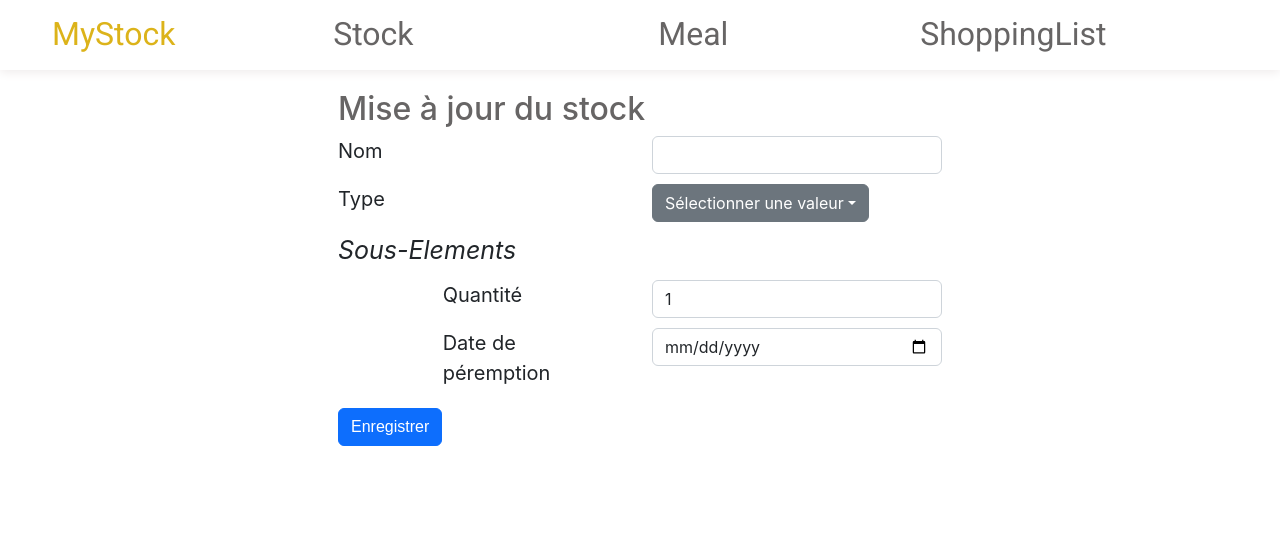
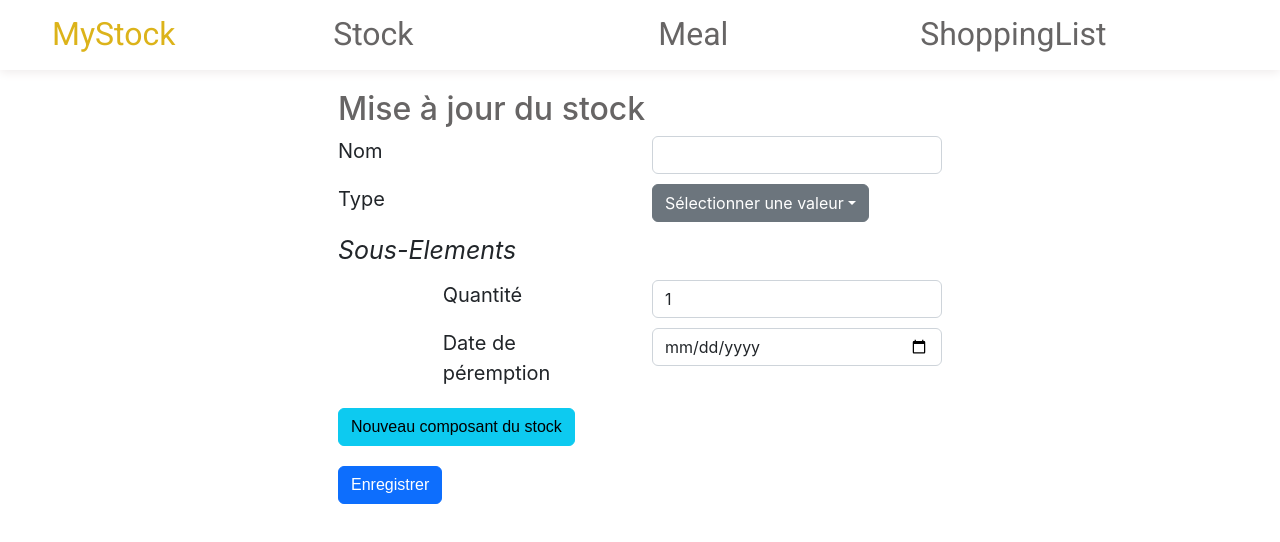
Before and after one commit to plouiserre/ShoppingManagerV2, a React (Create React App) app in the folder shopping-manager-front/: page /Stock/add in a window 1280 px wide. Shown: the top 542 px of the page. Built offline with nearby package versions, Linux system fonts and the light colour scheme.

Commit message:
can add empty stockitem

```diff
--- a/shopping-manager-front/src/components/Stock/StockForm/StockForm.jsx
+++ b/shopping-manager-front/src/components/Stock/StockForm/StockForm.jsx
@@ -1,10 +1,13 @@
 import { ErrorMessage } from "../../Global/ErrorMessage/ErrorMessage";
-import { StockItemForm } from "../StockItemForm/StockItemForm";
+import { StockListForm } from "../StockListForm/StockListForm";
 import { CustomButton } from "../../Reusable/CustomButton/CustomButton";
 import s from "./style.module.css";
 import { BootstrapDropdown } from "../../Reusable/BootstrapDropdown/BootstrapDropdown";
 import { useState } from "react";
+import { useDispatch } from "react-redux";
+import { addStockItemEmpty } from "../../../store/stock/stockitem-slice";
 
+//TODO déplacer dans containers
 export function StockForm({
   stock,
   visibility,
@@ -12,11 +15,15 @@ export function StockForm({
   saveStock,
   defaultValueTypeStock,
 }) {
+  var dispatch = useDispatch();
   const allTypesStock = ["Légumes", "Viande", "Petit déjeuner"];
   const [typeStock, setTypeStock] = useState(defaultValueTypeStock);
   function clickDropdownlist(value) {
     setStock({ ...stock, Type: value });
     setTypeStock(value);
+  }
+  function addNewStockItem() {
+    dispatch(addStockItemEmpty());
   }
   return (
     <div>
@@ -58,7 +65,18 @@ export function StockForm({
           </div>
           <div className="col-2"></div>
         </div>
-        <StockItemForm stock={stock} setStock={setStock} key={0} />
+        <StockListForm stock={stock} setStock={setStock} key={0} />
+        <div className={`row ${s.lineForm}`}>
+          <div className="col-3"></div>
+          <div className="col-7">
+            <CustomButton
+              customClass={"btn btn-info"}
+              labelButton={"Nouveau composant du stock"}
+              actionButton={() => addNewStockItem()}
+            />
+          </div>
+          <div className="col-2"></div>
+        </div>
         <div className={`row ${s.lineForm}`}>
           <div className="col-3"></div>
           <div className="col-7">
--- a/shopping-manager-front/src/components/Stock/StockItemForm/StockItemForm.jsx
+++ b/shopping-manager-front/src/components/Stock/StockItemForm/StockItemForm.jsx
@@ -1,5 +1,5 @@
 import s from "./style.module.css";
-export function StockItemForm({ stock, setStock }) {
+export function StockItemForm({ stock, setStock, stockItem }) {
   return (
     <>
       <div className={`row ${s.lineForm}`}>
--- /dev/null
+++ b/shopping-manager-front/src/components/Stock/StockListForm/StockListForm.jsx
@@ -0,0 +1,15 @@
+import { StockItemForm } from "../StockItemForm/StockItemForm";
+import { useSelector } from "react-redux";
+
+//TODO déplacer dans containers
+export function StockListForm({ stock, setStock }) {
+  //récupérer la liste des stocks
+  var stockItems = useSelector((store) => store.STOCKITEM.stockItems);
+  //faire la boucle
+  //valider que ca marche
+  return stockItems.map((stockItem) => {
+    return (
+      <StockItemForm stockItem={stockItem} stock={stock} setStock={setStock} />
+    );
+  });
+}
--- a/shopping-manager-front/src/store/index.js
+++ b/shopping-manager-front/src/store/index.js
@@ -1,5 +1,6 @@
 import { combineReducers, configureStore, getDefaultMiddleware } from "@reduxjs/toolkit"
 import storage from "redux-persist/lib/storage"
+import { stockItemSlice } from "./stock/stockitem-slice"
 import { stockSlice } from "./stock/stock-slice"
 import { mealSlice } from "./meal/meal-slice"
 import { persistStore, persistReducer,
@@ -22,6 +23,7 @@ const persistConfig = {
 
 const rootReducers = combineReducers({
     STOCK : stockSlice.reducer,
+    STOCKITEM : stockItemSlice.reducer,
     MEAL : mealSlice.reducer,
     MEALITEM : mealItemSlice.reducer,
     SHOPPINGLIST : shoppingListSlice.reducer,
--- /dev/null
+++ b/shopping-manager-front/src/store/stock/stockitem-slice.js
@@ -0,0 +1,59 @@
+import { createSlice } from "@reduxjs/toolkit";
+
+function getId(elements){
+    var id = 0
+    if(elements !== undefined && elements.length >0){
+        var indexs = []
+        elements.map((element)=>{
+            indexs.push(element.id)
+        })
+        var maxId = Math.max(...indexs)
+        id = maxId+1;
+    }
+    else {
+        id = 1;
+    }
+    return id;
+}
+
+var firstNewStockItem =
+    {
+        Id: 1,
+        DatePeremption: new Date(),
+        IsDateSelected: true,
+        Name: "",
+        Quantity: 0,
+        Type: ""
+    };
+
+export const stockItemSlice = createSlice({
+    name : "stockItemSlice",
+    initialState : {
+        stockItems : [firstNewStockItem]
+    },
+    reducers:{
+        addStockItemEmpty:(currentState, action)=>{
+            var stockItems = JSON.parse(JSON.stringify(currentState.stockItems))
+            var id = getId(stockItems,{
+                DatePeremption: new Date(),
+                IsDateSelected: true,
+                Name: "",
+                Quantity: 0,
+                Type: ""
+            })
+            currentState.stockItems.push({
+                Id:id,
+                DatePeremption: new Date(),
+                IsDateSelected: true,
+                Name: "",
+                Quantity: 0,
+                Type: "",
+                StatusStock : "Creation"
+            })
+        }
+    }
+})
+
+const {addStockItemEmpty} = stockItemSlice.actions;
+
+export {addStockItemEmpty}
```
